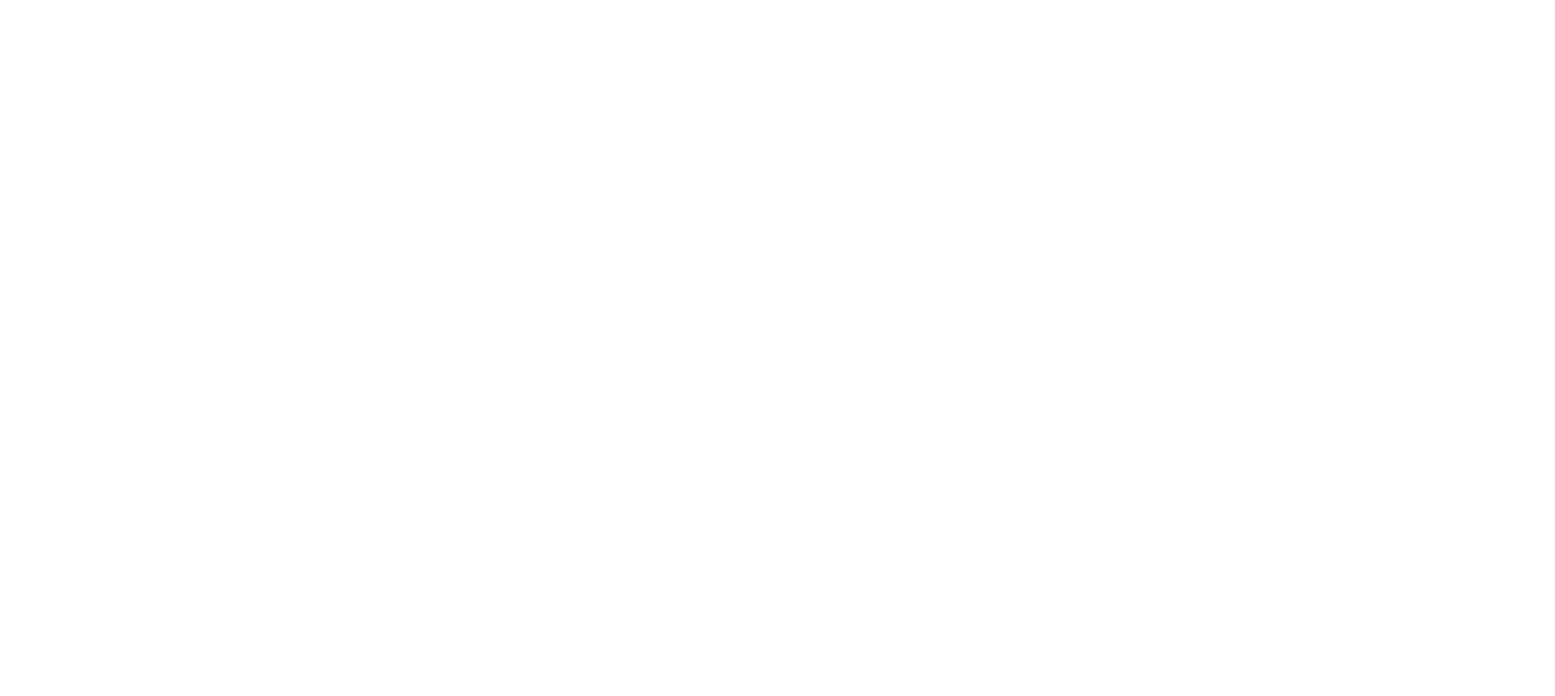
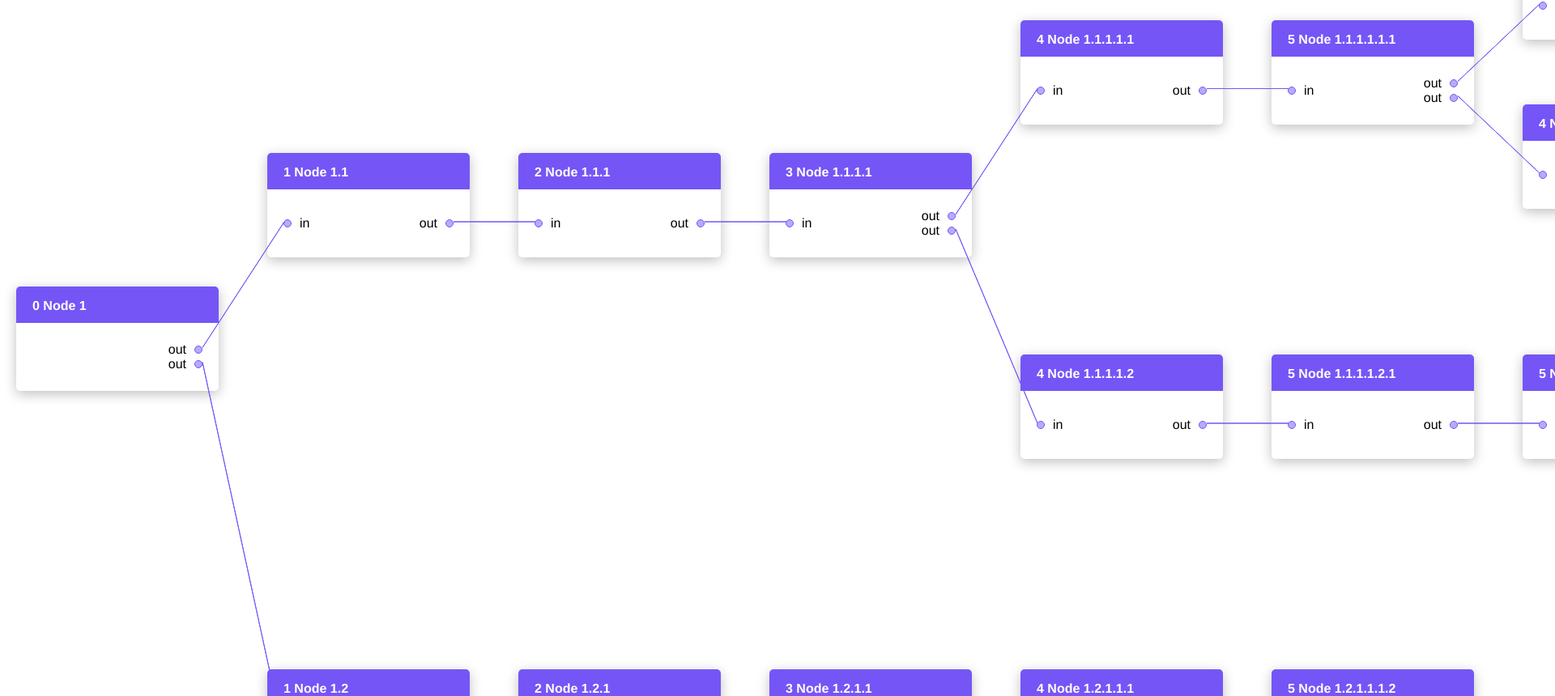
Before and after one commit to LogotipX/air-soft-junior-plus, a Vue app: page / in a window 1280 px wide. Shown: the part 240-1100 px from the top of the page at 81% size, 1920 px wide, since content can reach past the window. Before the commit the page ends 800 px from the top, so only its background shows below. Built offline with nearby package versions, Linux system fonts and the light colour scheme.

Commit message:
fix: broken canvas on big data. (Need fix it fix)

```diff
--- a/src/App.vue
+++ b/src/App.vue
@@ -18,216 +18,216 @@ export default {
   data() {
     return {
       nodesArr: [
-        // {
-        //   nodes: [
-        //     {
-        //       nodes: [
-        //         {
-        //           nodes: [
-        //             {
-        //               nodes: [
-        //                 {
-        //                   nodes: [
-        //                     {
-        //                       nodes: [
-        //                         {
-        //                           nodes: [
-        //                             {
-        //                               nodes: null,
-        //                               title: "5 Node 1.1.1.1.1.1",
-        //                             },
-        //                           ],
-        //                           title: "4 Node 1.1.1.1.1",
-        //                         },
-        //                         {
-        //                           nodes: [
-        //                             {
-        //                               nodes: null,
-        //                               title: "5 Node 1.1.1.1.2.1",
-        //                             },
-        //                           ],
-        //                           title: "4 Node 1.1.1.1.2",
-        //                         },
-        //                       ],
-        //                       title: "5 Node 1.1.1.1.1.1",
-        //                     },
-        //                   ],
-        //                   title: "4 Node 1.1.1.1.1",
-        //                 },
-        //                 {
-        //                   nodes: [
-        //                     {
-        //                       nodes: [
-        //                         {
-        //                           nodes: [
-        //                             {
-        //                               nodes: [
-        //                                 {
-        //                                   nodes: null,
-        //                                   title: "5 Node 1.1.1.1.2.1",
-        //                                 },
-        //                               ],
-        //                               title: "4 Node 1.1.1.1.2",
-        //                             },
-        //                           ],
-        //                           title: "5 Node 1.1.1.1.1.1",
-        //                         },
-        //                       ],
-        //                       title: "5 Node 1.1.1.1.2.1",
-        //                     },
-        //                   ],
-        //                   title: "4 Node 1.1.1.1.2",
-        //                 },
-        //               ],
-        //               title: "3 Node 1.1.1.1",
-        //             },
-        //           ],
-        //           title: "2 Node 1.1.1",
-        //         },
-        //       ],
-        //       title: "1 Node 1.1",
-        //     },
-        //     {
-        //       nodes: [
-        //         {
-        //           nodes: [
-        //             {
-        //               nodes: [
-        //                 {
-        //                   nodes: [{ nodes: null, title: "5 Node 1.2.1.1.1.2" }],
-        //                   title: "4 Node 1.2.1.1.1",
-        //                 },
-        //               ],
-        //               title: "3 Node 1.2.1.1",
-        //             },
-        //           ],
-        //           title: "2 Node 1.2.1",
-        //         },
-        //       ],
-        //       title: "1 Node 1.2",
-        //     },
-        //   ],
-        //   title: "0 Node 1",
-        // },
-        // {
-        //   nodes: [
-        //     {
-        //       nodes: [
-        //         {
-        //           nodes: [
-        //             {
-        //               nodes: [
-        //                 {
-        //                   nodes: [{ nodes: null, title: "5 Node 1.1.1.1.1.1" }],
-        //                   title: "4 Node 1.1.1.1.1",
-        //                 },
-        //                 {
-        //                   nodes: [
-        //                     {
-        //                       nodes: [
-        //                         {
-        //                           nodes: [
-        //                             {
-        //                               nodes: [
-        //                                 {
-        //                                   nodes: [
-        //                                     {
-        //                                       nodes: null,
-        //                                       title: "5 Node 1.1.1.1.1.1",
-        //                                     },
-        //                                   ],
-        //                                   title: "4 Node 1.1.1.1.1",
-        //                                 },
-        //                                 {
-        //                                   nodes: [
-        //                                     {
-        //                                       nodes: null,
-        //                                       title: "5 Node 1.1.1.1.2.1",
-        //                                     },
-        //                                   ],
-        //                                   title: "4 Node 1.1.1.1.2",
-        //                                 },
-        //                               ],
-        //                               title: "5 Node 1.1.1.1.1.1",
-        //                             },
-        //                           ],
-        //                           title: "4 Node 1.1.1.1.1",
-        //                         },
-        //                         {
-        //                           nodes: [
-        //                             {
-        //                               nodes: [
-        //                                 {
-        //                                   nodes: [
-        //                                     {
-        //                                       nodes: null,
-        //                                       title: "5 Node 1.1.1.1.1.1",
-        //                                     },
-        //                                   ],
-        //                                   title: "4 Node 1.1.1.1.1",
-        //                                 },
-        //                                 {
-        //                                   nodes: [
-        //                                     {
-        //                                       nodes: null,
-        //                                       title: "5 Node 1.1.1.1.2.1",
-        //                                     },
-        //                                   ],
-        //                                   title: "4 Node 1.1.1.1.2",
-        //                                 },
-        //                               ],
-        //                               title: "5 Node 1.1.1.1.2.1",
-        //                             },
-        //                           ],
-        //                           title: "4 Node 1.1.1.1.2",
-        //                         },
-        //                       ],
-        //                       title: "5 Node 1.1.1.1.2.1",
-        //                     },
-        //                   ],
-        //                   title: "4 Node 1.1.1.1.2",
-        //                 },
-        //               ],
-        //               title: "3 Node 1.1.1.1",
-        //             },
-        //           ],
-        //           title: "2 Node 1.1.1",
-        //         },
-        //       ],
-        //       title: "1 Node 1.1",
-        //     },
-        //     {
-        //       nodes: [
-        //         {
-        //           nodes: [
-        //             {
-        //               nodes: [
-        //                 {
-        //                   nodes: [{ nodes: null, title: "5 Node 1.2.1.1.2.1" }],
-        //                   title: "4 Node 1.2.1.1.2",
-        //                 },
-        //                 {
-        //                   nodes: [{ nodes: null, title: "5 Node 1.2.1.1.1.2" }],
-        //                   title: "4 Node 1.2.1.1.1",
-        //                 },
-        //               ],
-        //               title: "3 Node 1.2.1.1",
-        //             },
-        //           ],
-        //           title: "2 Node 1.2.1",
-        //         },
-        //       ],
-        //       title: "1 Node 1.2",
-        //     },
-        //   ],
-        //   title: "0 Node 1",
-        // },
+        {
+          nodes: [
+            {
+              nodes: [
+                {
+                  nodes: [
+                    {
+                      nodes: [
+                        {
+                          nodes: [
+                            {
+                              nodes: [
+                                {
+                                  nodes: [
+                                    {
+                                      nodes: null,
+                                      title: "5 Node 1.1.1.1.1.1",
+                                    },
+                                  ],
+                                  title: "4 Node 1.1.1.1.1",
+                                },
+                                {
+                                  nodes: [
+                                    {
+                                      nodes: null,
+                                      title: "5 Node 1.1.1.1.2.1",
+                                    },
+                                  ],
+                                  title: "4 Node 1.1.1.1.2",
+                                },
+                              ],
+                              title: "5 Node 1.1.1.1.1.1",
+                            },
+                          ],
+                          title: "4 Node 1.1.1.1.1",
+                        },
+                        {
+                          nodes: [
+                            {
+                              nodes: [
+                                {
+                                  nodes: [
+                                    {
+                                      nodes: [
+                                        {
+                                          nodes: null,
+                                          title: "5 Node 1.1.1.1.2.1",
+                                        },
+                                      ],
+                                      title: "4 Node 1.1.1.1.2",
+                                    },
+                                  ],
+                                  title: "5 Node 1.1.1.1.1.1",
+                                },
+                              ],
+                              title: "5 Node 1.1.1.1.2.1",
+                            },
+                          ],
+                          title: "4 Node 1.1.1.1.2",
+                        },
+                      ],
+                      title: "3 Node 1.1.1.1",
+                    },
+                  ],
+                  title: "2 Node 1.1.1",
+                },
+              ],
+              title: "1 Node 1.1",
+            },
+            {
+              nodes: [
+                {
+                  nodes: [
+                    {
+                      nodes: [
+                        {
+                          nodes: [{ nodes: null, title: "5 Node 1.2.1.1.1.2" }],
+                          title: "4 Node 1.2.1.1.1",
+                        },
+                      ],
+                      title: "3 Node 1.2.1.1",
+                    },
+                  ],
+                  title: "2 Node 1.2.1",
+                },
+              ],
+              title: "1 Node 1.2",
+            },
+          ],
+          title: "0 Node 1",
+        },
+        {
+          nodes: [
+            {
+              nodes: [
+                {
+                  nodes: [
+                    {
+                      nodes: [
+                        {
+                          nodes: [{ nodes: null, title: "5 Node 1.1.1.1.1.1" }],
+                          title: "4 Node 1.1.1.1.1",
+                        },
+                        {
+                          nodes: [
+                            {
+                              nodes: [
+                                {
+                                  nodes: [
+                                    {
+                                      nodes: [
+                                        {
+                                          nodes: [
+                                            {
+                                              nodes: null,
+                                              title: "5 Node 1.1.1.1.1.1",
+                                            },
+                                          ],
+                                          title: "4 Node 1.1.1.1.1",
+                                        },
+                                        {
+                                          nodes: [
+                                            {
+                                              nodes: null,
+                                              title: "5 Node 1.1.1.1.2.1",
+                                            },
+                                          ],
+                                          title: "4 Node 1.1.1.1.2",
+                                        },
+                                      ],
+                                      title: "5 Node 1.1.1.1.1.1",
+                                    },
+                                  ],
+                                  title: "4 Node 1.1.1.1.1",
+                                },
+                                {
+                                  nodes: [
+                                    {
+                                      nodes: [
+                                        {
+                                          nodes: [
+                                            {
+                                              nodes: null,
+                                              title: "5 Node 1.1.1.1.1.1",
+                                            },
+                                          ],
+                                          title: "4 Node 1.1.1.1.1",
+                                        },
+                                        {
+                                          nodes: [
+                                            {
+                                              nodes: null,
+                                              title: "5 Node 1.1.1.1.2.1",
+                                            },
+                                          ],
+                                          title: "4 Node 1.1.1.1.2",
+                                        },
+                                      ],
+                                      title: "5 Node 1.1.1.1.2.1",
+                                    },
+                                  ],
+                                  title: "4 Node 1.1.1.1.2",
+                                },
+                              ],
+                              title: "5 Node 1.1.1.1.2.1",
+                            },
+                          ],
+                          title: "4 Node 1.1.1.1.2",
+                        },
+                      ],
+                      title: "3 Node 1.1.1.1",
+                    },
+                  ],
+                  title: "2 Node 1.1.1",
+                },
+              ],
+              title: "1 Node 1.1",
+            },
+            {
+              nodes: [
+                {
+                  nodes: [
+                    {
+                      nodes: [
+                        {
+                          nodes: [{ nodes: null, title: "5 Node 1.2.1.1.2.1" }],
+                          title: "4 Node 1.2.1.1.2",
+                        },
+                        {
+                          nodes: [{ nodes: null, title: "5 Node 1.2.1.1.1.2" }],
+                          title: "4 Node 1.2.1.1.1",
+                        },
+                      ],
+                      title: "3 Node 1.2.1.1",
+                    },
+                  ],
+                  title: "2 Node 1.2.1",
+                },
+              ],
+              title: "1 Node 1.2",
+            },
+          ],
+          title: "0 Node 1",
+        },
       ],
     };
   },
 
   created() {
-    this.getNodesArr();
+    // this.getNodesArr();
   },
 
   methods: {
--- a/src/components/BranchesContainer.vue
+++ b/src/components/BranchesContainer.vue
@@ -1,8 +1,8 @@
 <template>
   <canvas
     :id="'node-tree-branches' + node.title"
-    width="1920"
-    height="1080"
+    width="3500"
+    height="3500"
   ></canvas>
   <div class="branch">
     <div class="left-node-block">
```
